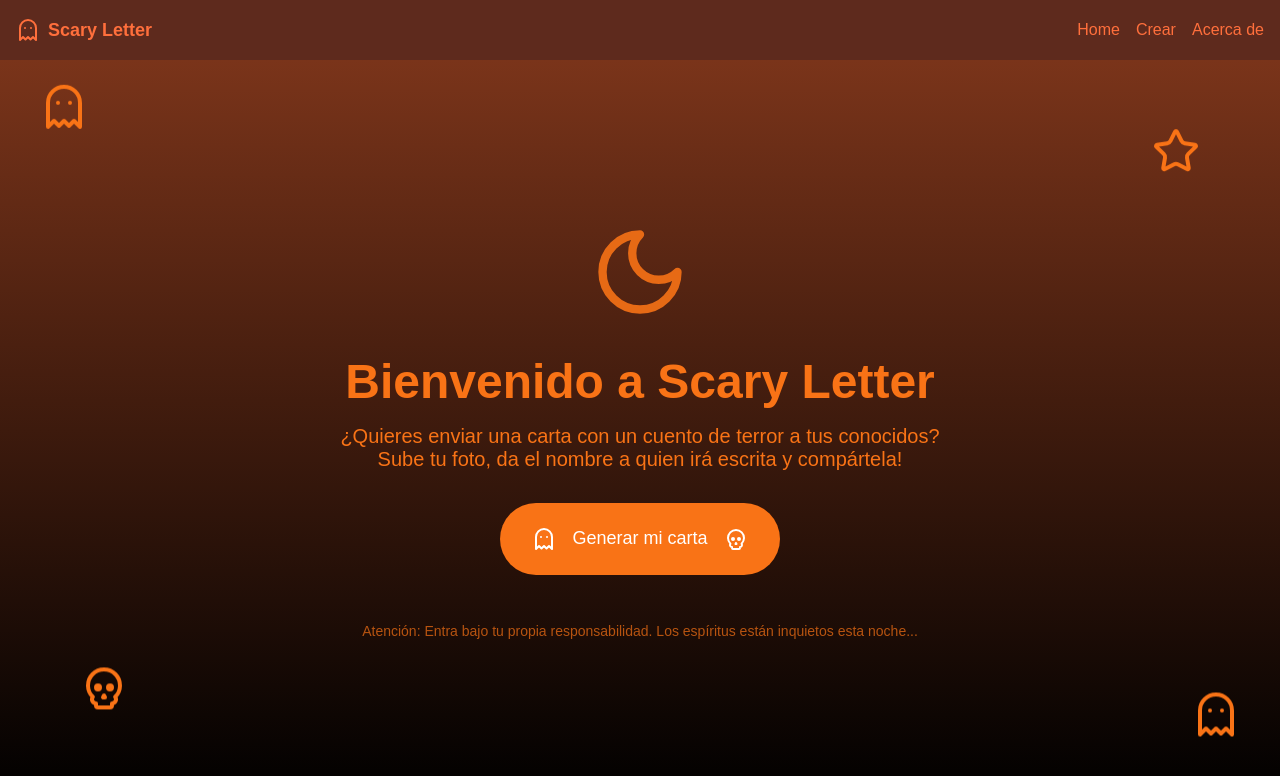
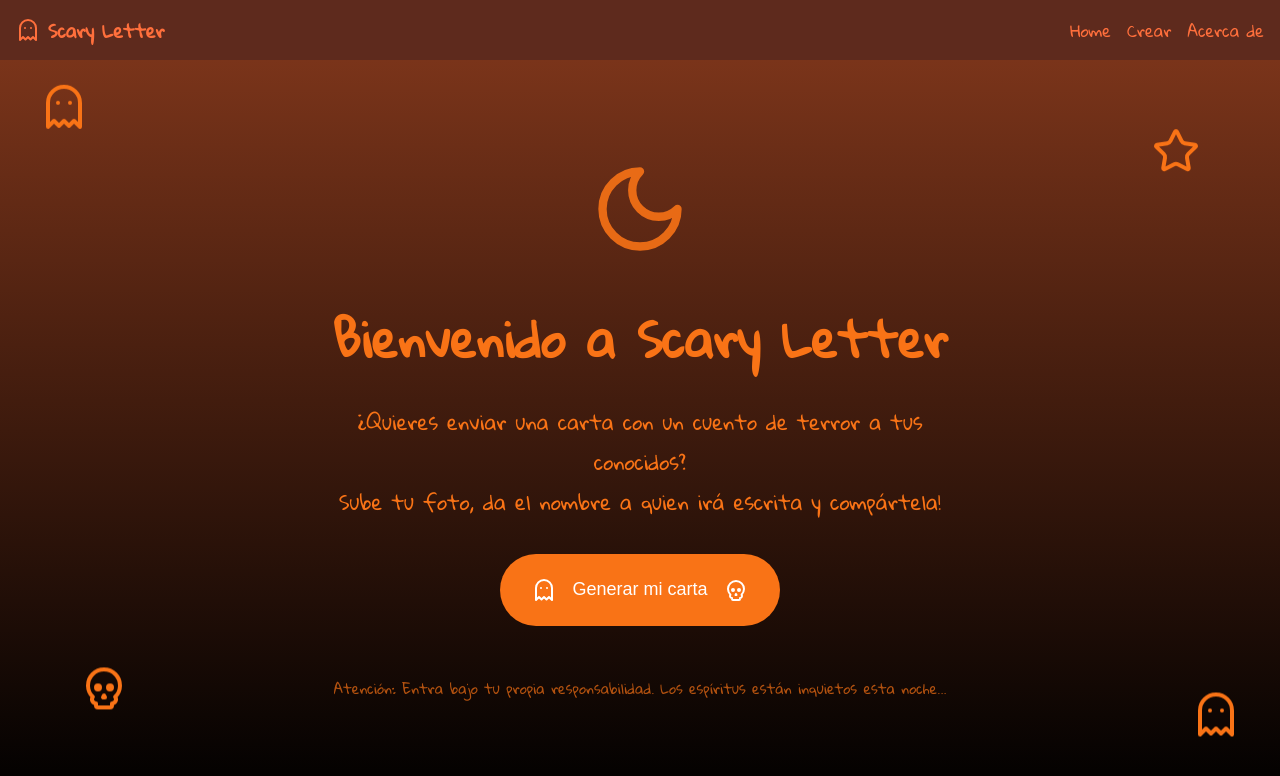
Before and after one commit to PabloMClementeP/cloudinary-halloween-hackathon, a Next.js app: page / in a window 1280 px wide. Shown: the top 776 px of the page. Built offline with nearby package versions, Linux system fonts and the light colour scheme.

Commit message:
fix: fonts styles

```diff
--- a/src/app/about/style.tsx
+++ b/src/app/about/style.tsx
@@ -46,7 +46,6 @@ export const Title = styled.h1`
   font-weight: bold;
   margin-bottom: 1.5rem;
   color: aliceblue;
-  font-family: var(--font-gloria), cursive;
 
   @media (min-width: 768px) {
     font-size: 3rem;
@@ -57,7 +56,6 @@ export const Subtitle = styled.h2`
   font-size: 1.5rem;
   font-weight: bold;
   color: wheat;
-  font-family: var(--font-gloria), cursive;
   @media (min-width: 768px) {
     font-size: 1.75rem;
   }
@@ -67,7 +65,6 @@ export const Paragraph = styled.p`
   font-size: 1.125rem;
   margin-bottom: 2rem;
   color: wheat;
-  font-family: var(--font-gloria), cursive;
 
   @media (min-width: 768px) {
     font-size: 1.25rem;
--- a/src/app/layout.tsx
+++ b/src/app/layout.tsx
@@ -16,9 +16,8 @@ const geistMono = localFont({
   weight: "100 900",
 });
 const gloria = Gloria_Hallelujah({
-  subsets: ["latin"],
-  variable: "--font-gloria",
-  weight: ["400"],
+  subsets: ['latin'],
+  weight: '400',
 });
 
 export const metadata: Metadata = {
@@ -33,7 +32,7 @@ export default function RootLayout({
 }>) {
   return (
     <html lang="en">
-      <body className={`${geistSans.variable} ${geistMono.variable} ${gloria.variable}`}>
+      <body className={`${geistSans.variable} ${geistMono.variable} ${gloria.className}`}>
         <StoryProvider>
           <Header />
           {children}
--- a/src/app/letter/style.tsx
+++ b/src/app/letter/style.tsx
@@ -78,7 +78,6 @@ export const StoryText = styled.div`
 `;
 
 export const LetterParagraph = styled.p`
-  font-family: var(--font-gloria), cursive;
   font-size: 1.125rem;
   line-height: 2rem;
   color: #292c30;
```
